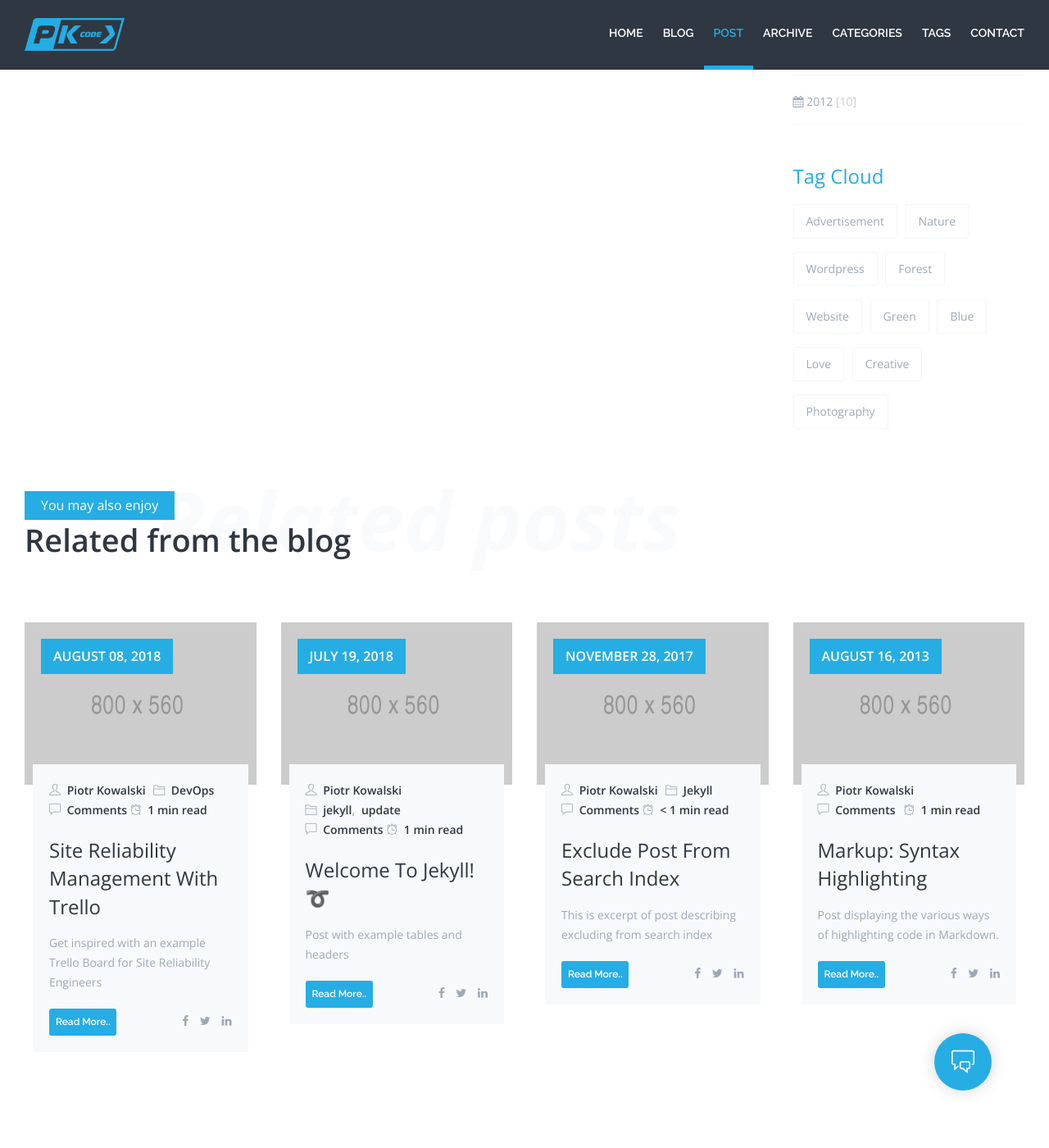
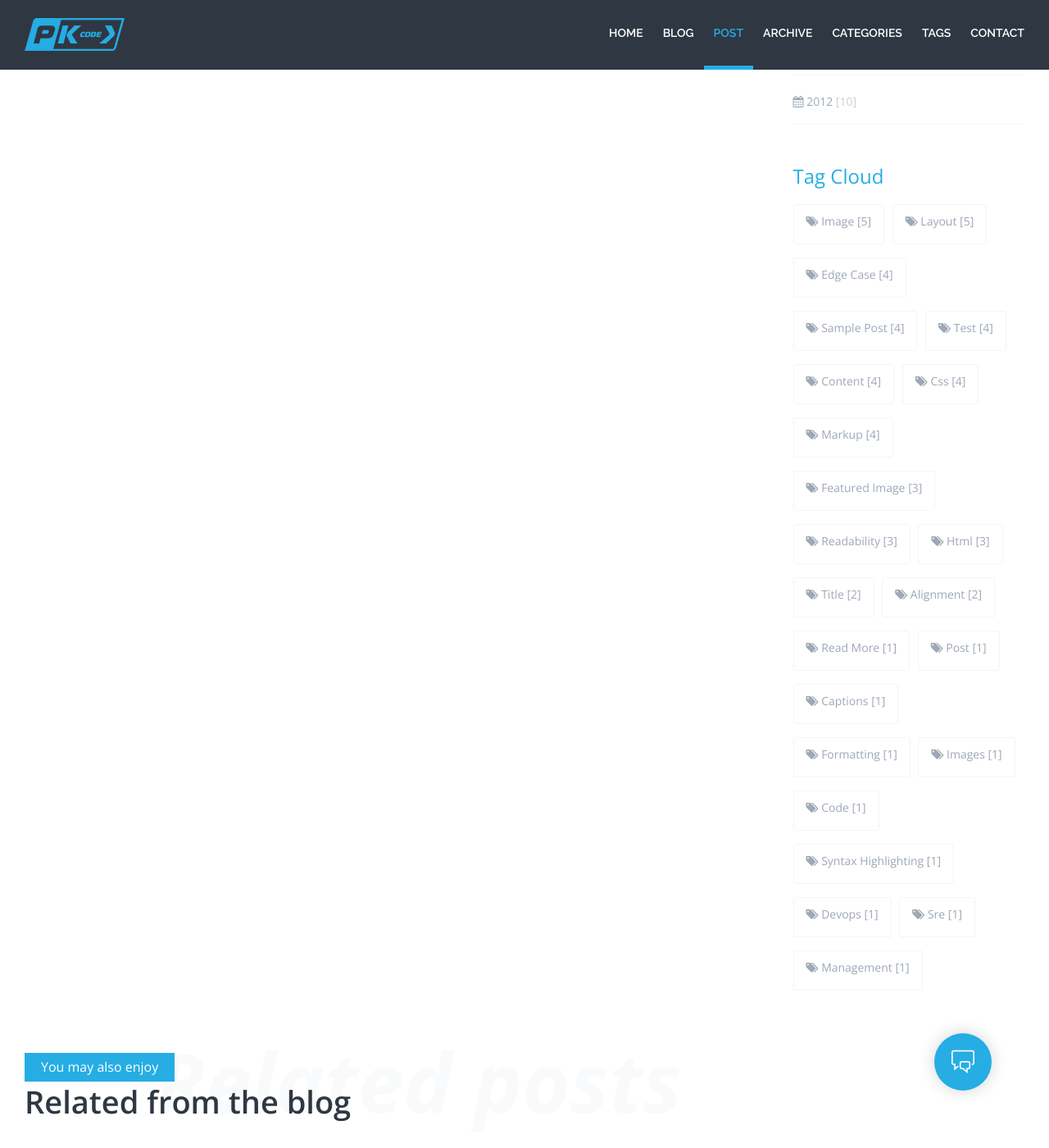
Before and after one commit to bitroniq/bitroniq.github.io, a Jekyll site: the page built from _posts/2012-03-15-layout-sidebar-custom.md, in a window 1280 px wide and 1400 px high, scrolled down 1841 px. Shown: the whole window at 82% size. Built offline with Jekyll 4.4.1, drawn with Linux system fonts in a browser that asks for light colours; comment, search, counter and statistics services are not loaded.

Commit message:
Updated sidebar - added tag cloud #17

```diff
--- a/_includes/post-content-sidebar.html
+++ b/_includes/post-content-sidebar.html
@@ -52,7 +52,7 @@
                   {% for category in site.categories %}
                     {% if category[1].size == i %}
                       <li>
-                        <a href="/categories/#{{ category[0] | slugify }}">
+                        <a href="{{ site.baseurl }}/categories/#{{ category[0] | slugify }}">
                           <p class="fa fa-folder-open"></p> {{ category[0] }} <span>[{{ i }}]</span>
                         </a>
                       </li>
@@ -72,7 +72,7 @@
                 {% assign postsInYear = site.posts | group_by_exp: 'post', 'post.date | date: "%Y"' %}
                 {% for year in postsInYear %}
                   <li>
-                    <a href="#{{ year.name }}">
+                    <a href="{{ site.baseurl }}/archive/#{{ year.name }}">
                       <p class="fa fa-calendar"></p> {{ year.name }} <span class="taxonomy__count">[{{ year.items | size }}]</span>
                     </a>
                   </li>
@@ -83,18 +83,29 @@
             </div>
             <div class="slidebar-tag">
               <h3>Tag Cloud</h3>
+              <!--=================================
+                  Generating Tags -->
+              {% assign tags_max = 0 %}
+              {% for tag in site.tags %}
+                {% if tag[1].size > tags_max %}
+                  {% assign tags_max = tag[1].size %}
+                {% endif %}
+              {% endfor %}
               <ul>
-                <li><a href="#">advertisement </a></li>
-                <li><a href="#">nature</a></li>
-                <li><a href="#">Wordpress</a></li>
-                <li><a href="#">Forest </a></li>
-                <li><a href="#">Website </a></li>
-                <li><a href="#">Green</a></li>
-                <li><a href="#">blue </a></li>
-                <li><a href="#">love</a></li>
-                <li><a href="#">creative</a></li>
-                <li><a href="#">photography</a></li>
+                {% for i in (1..tags_max) reversed %}
+                  {% for tag in site.tags %}
+                    {% if tag[1].size == i %}
+                      <li>
+                        <a href="{{ site.baseurl }}/tags/#{{ tag[0] | slugify }}">
+                          <p class="fa fa-tags"></p> {{ tag[0] }} <span> [{{ i }}]</span>
+                        </a>
+                      </li>
+                    {% endif %}
+                  {% endfor %}
+                {% endfor %}
               </ul>
+              <!--=================================
+                  End Generating Archive -->
             </div>
             <!--{% include post-content-widget.html %}-->
           </div>
```
